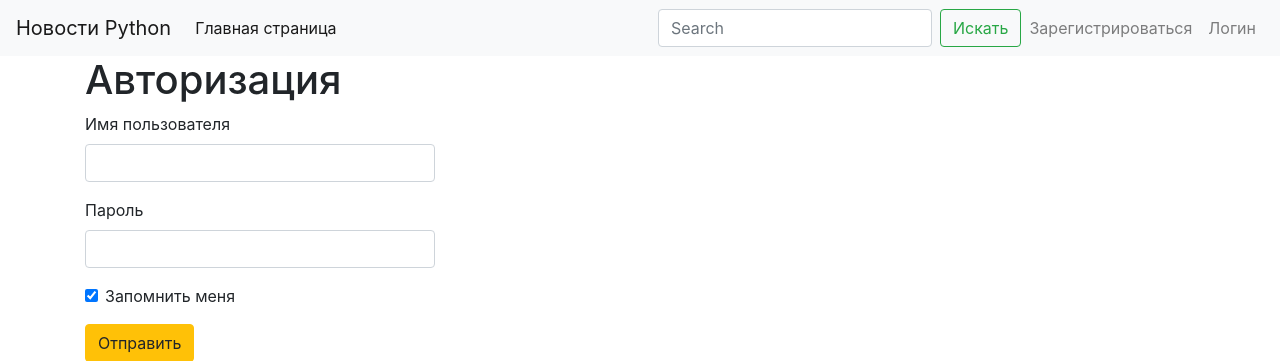
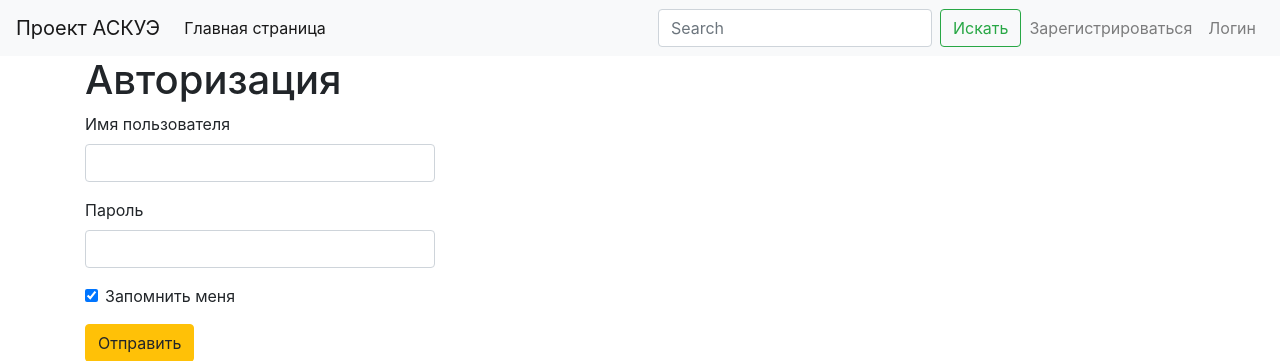
Before and after one commit to a-b-t/ascue, a Flask app: a page that uses webapp/templates/menu.html in a window 1280 px wide. Shown: the top 361 px of the page. Run offline with Flask 3, Linux system fonts and the light colour scheme; some libraries are stand-ins or nearby versions.

Commit message:
change menu names

```diff
--- a/webapp/__init__.py
+++ b/webapp/__init__.py
@@ -3,7 +3,7 @@ import dash_bootstrap_components as dbc
 import dash_core_components as dcc
 import dash_html_components as html
 from dash.dependencies import Input, Output
-from flask import Flask
+from flask import Flask, abort
 from flask_login import LoginManager, login_required
 from flask_migrate import Migrate
 from webapp.db import db
@@ -21,6 +21,7 @@ migrate = Migrate(app, db)
 login_manager = LoginManager()
 login_manager.init_app(app)
 login_manager.login_view = 'user.login'
+login_manager.login_message = u"Пожалуйста, авторизуйтесь, чтобы получить доступ к этой странице."
 app.register_blueprint(admin_blueprint)
 app.register_blueprint(user_blueprint)
 app.register_blueprint(news_blueprint)
@@ -42,7 +43,7 @@ def display_page(pathname):
     elif pathname == '/dash/reports':
         return layout2
     else:
-        return '404'
+        return abort(404)
 
 
 
--- a/webapp/callbacks.py
+++ b/webapp/callbacks.py
@@ -6,8 +6,8 @@ from flask import send_from_directory
 import pandas as pd
 import openpyxl
 import os
+import time
 import plotly.graph_objs as go
-import time
 from webapp.config import USER_NAME, PASSWORD, dns_tsn
 from webapp import dashapp
 
@@ -193,6 +193,7 @@ def get_month_data(number_counter, number_object, choosen_month):
                   [Input('list-counters', 'value'),
                   Input('json-month-data', 'children')])
 def update_graph(number_counter, json_month):
+
     datasets = json.loads(json_month)
     dff = pd.read_json(datasets['df_1'], orient='split', convert_dates='True')
 
@@ -210,7 +211,7 @@ def update_graph(number_counter, json_month):
                 ),
             ],
             layout=go.Layout(
-                yaxis={'type': 'log', 'title': 'Энергия, кВтч'},
+                yaxis={'type': 'log', 'title': 'Энергия, кВтч', 'autorange': True},
                 xaxis={'title': ''},
                 title=f"Расход электроэнергии за месяц по счетчику № {number_counter}",
                 showlegend=True,
--- a/webapp/layouts.py
+++ b/webapp/layouts.py
@@ -52,13 +52,13 @@ body1 = dbc.Container(
                                          children=
                                                 [html.Div(
                                                           dcc.Graph(id='month-graph', style={'height': '400px'}))],
-                                        type='circle'
+                                        type='circle', fullscreen=True
                                         )
                             ]),
                         html.Div(id='json-month-data', style={'display': 'none'})
                     ]
                 ),
-            ]
+            ], style={'height': '401px'}
         ),
         dbc.Row(
             [
--- a/webapp/news/views.py
+++ b/webapp/news/views.py
@@ -7,7 +7,7 @@ blueprint = Blueprint('news', __name__)
 
 @blueprint.route('/')
 def index():
-    page_title = 'Новости Python'
+    page_title = 'Проект АСКУЭ'
     weather = weather_by_city(current_app.config['WEATHER_DEFAULT_CITY'])
     news_list = News.query.order_by(News.published.desc()).all()
     return render_template('news/index.html', page_title=page_title, weather=weather, news_list=news_list)
--- a/webapp/queries.py
+++ b/webapp/queries.py
@@ -1,6 +1,7 @@
 import cx_Oracle
 import pandas as pd
 from webapp.config import USER_NAME, PASSWORD, dns_tsn
+
 
 #получение списка объектов из БД
 try:
--- a/webapp/templates/menu.html
+++ b/webapp/templates/menu.html
@@ -1,5 +1,5 @@
 <nav class="navbar navbar-expand-lg navbar-light bg-light">
-    <a class="navbar-brand" href="#">Новости Python</a>
+    <a class="navbar-brand" href="#">Проект АСКУЭ</a>
     <button class="navbar-toggler" type="button" data-toggle="collapse" data-target="#navbarSupportedContent" aria-controls="navbarSupportedContent" aria-expanded="false" aria-label="Toggle navigation">
         <span class="navbar-toggler-icon"></span>
     </button>
```
Also changed, not shown: webapp/user/models.py (line endings or trailing spaces).
